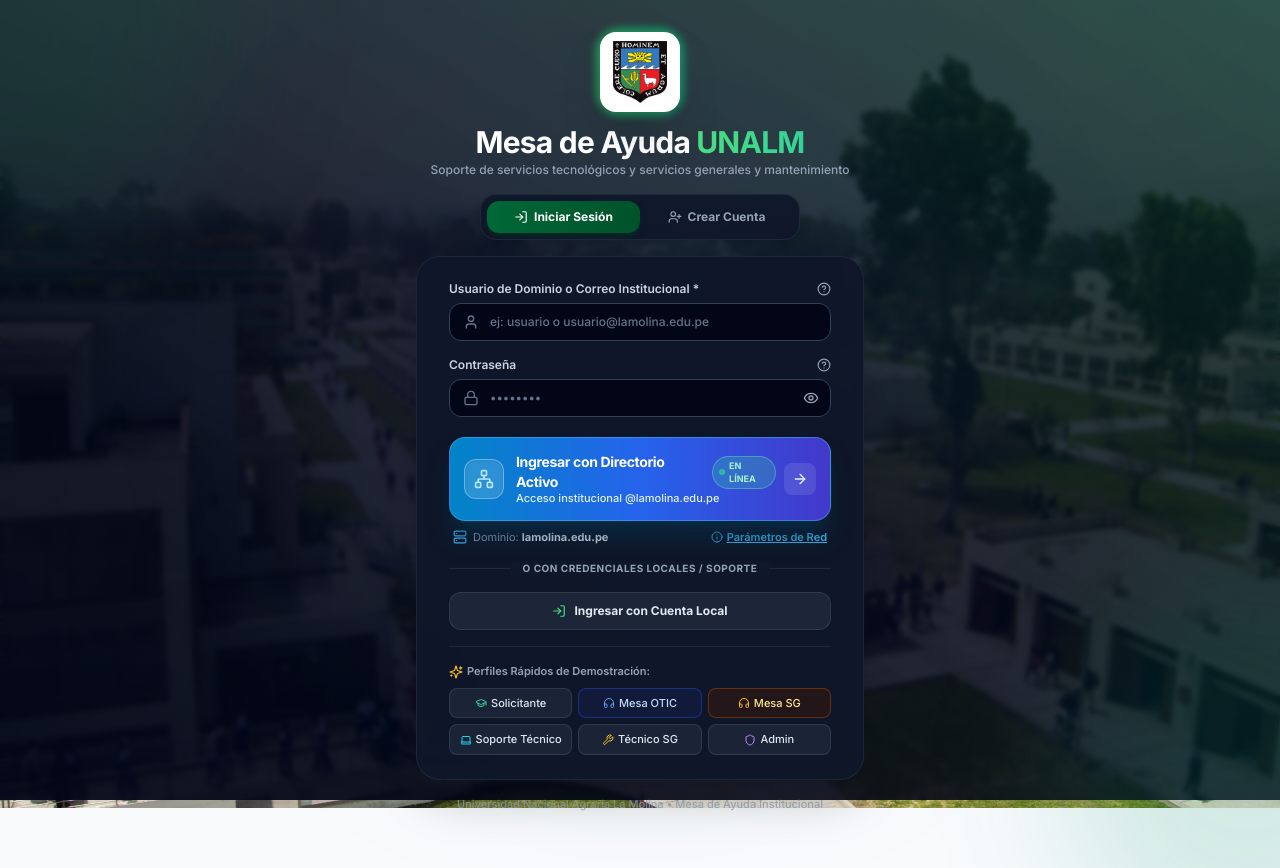
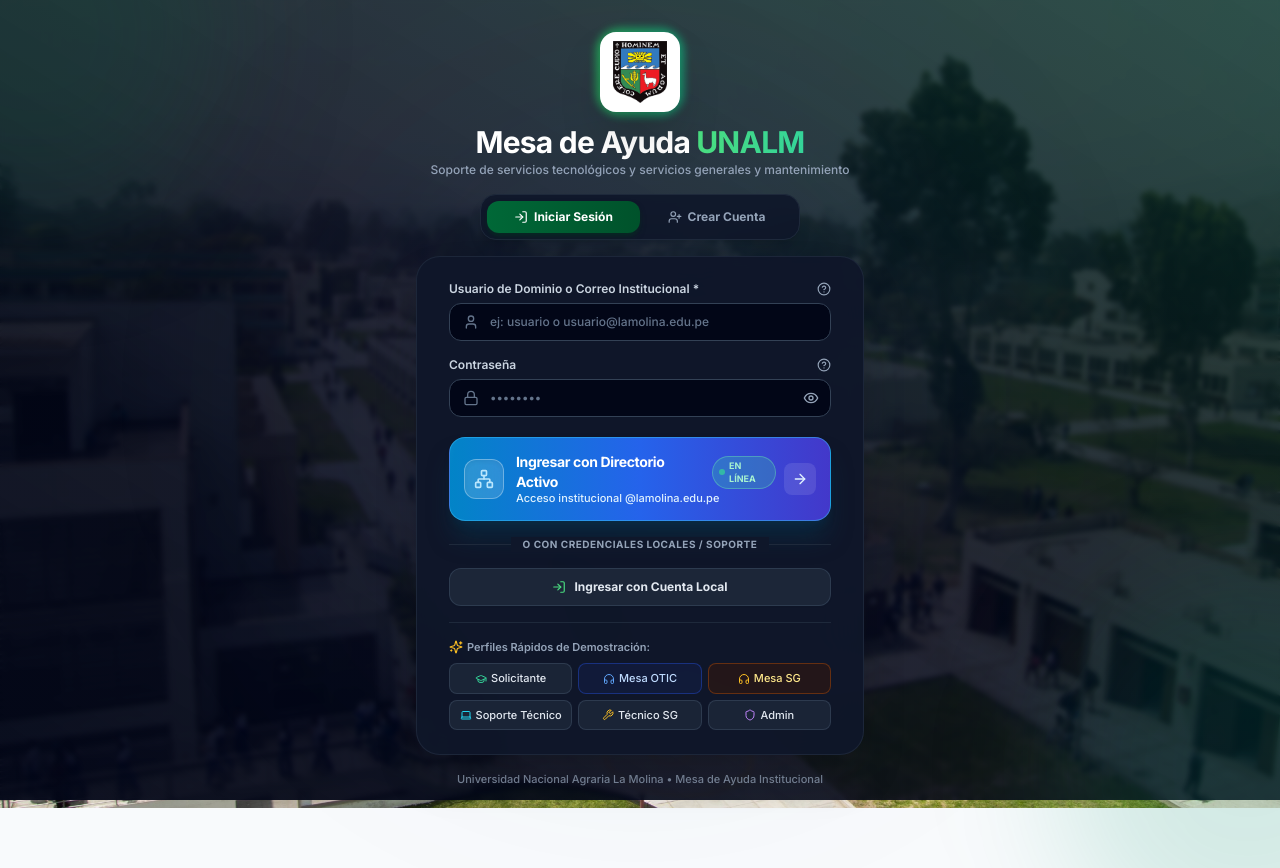
Before and after one commit to jeferlpx/MESA_AYUDA_UNALM, a React (Vite) app in the folder client/: page / in a window 1280 px wide. After the commit the page ends 844 px from the top, so only its background shows below. Built offline with nearby package versions, Linux system fonts and the light colour scheme; no server answers.

Commit message:
fix(login): remover pie de dominio y enlace a parametros de red del login

```diff
--- a/client/src/pages/LoginPage.tsx
+++ b/client/src/pages/LoginPage.tsx
@@ -494,21 +494,6 @@ Datos solicitados al Administrador de Redes OTIC:
                     </div>
                   </div>
                 </button>
-
-                <div className="flex items-center justify-between px-1 text-[11px]">
-                  <span className="text-slate-400 flex items-center space-x-1.5">
-                    <Server className="w-3.5 h-3.5 text-sky-400" />
-                    <span>Dominio: <strong className="text-slate-200">lamolina.edu.pe</strong></span>
-                  </span>
-                  <button
-                    type="button"
-                    onClick={handleOpenLdapModal}
-                    className="text-sky-400 hover:text-sky-300 font-semibold underline flex items-center space-x-1 cursor-pointer transition-colors"
-                  >
-                    <Info className="w-3 h-3" />
-                    <span>Parámetros de Red</span>
-                  </button>
-                </div>
               </div>
 
               {/* Separador Institucional */}
```
